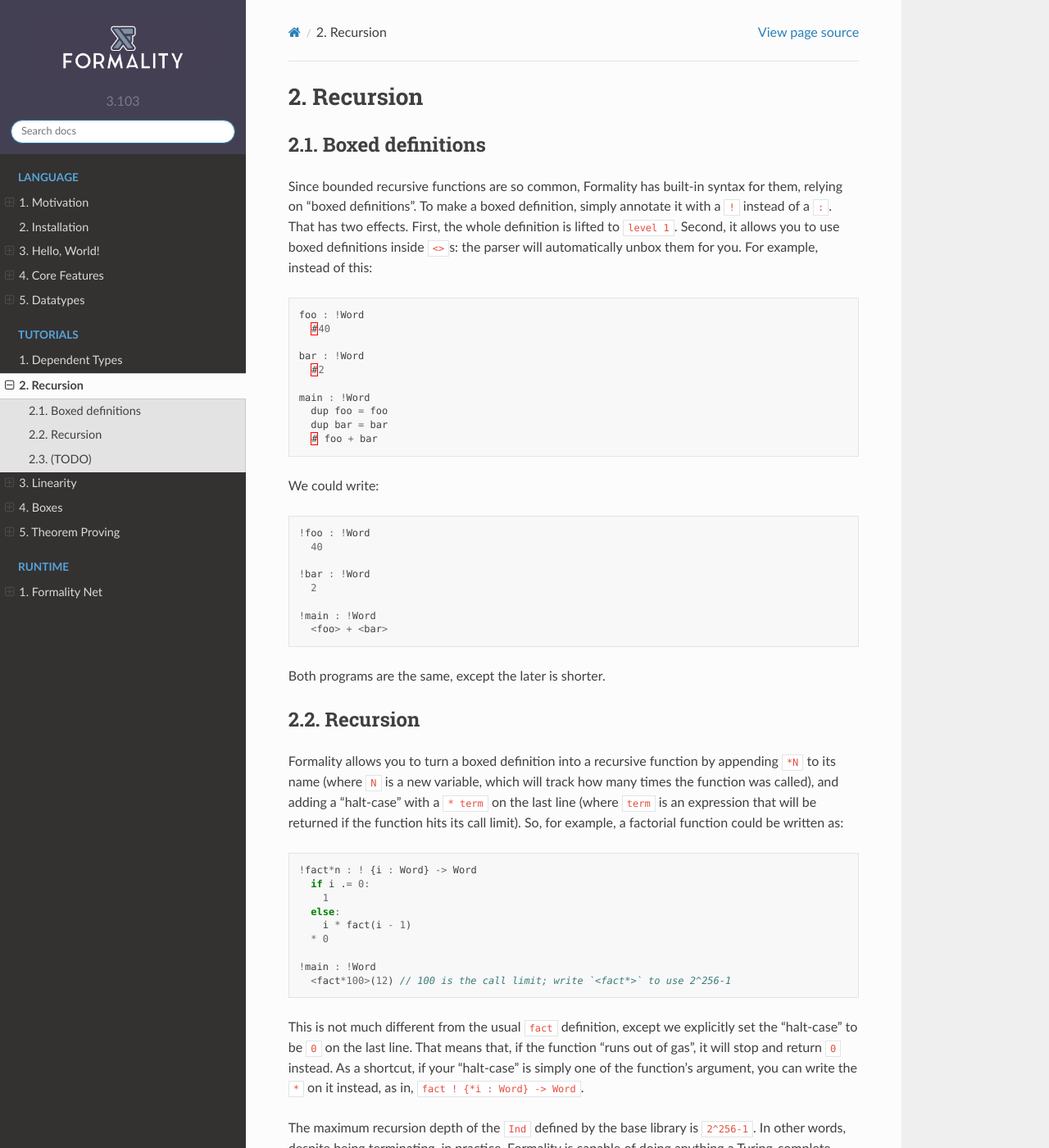
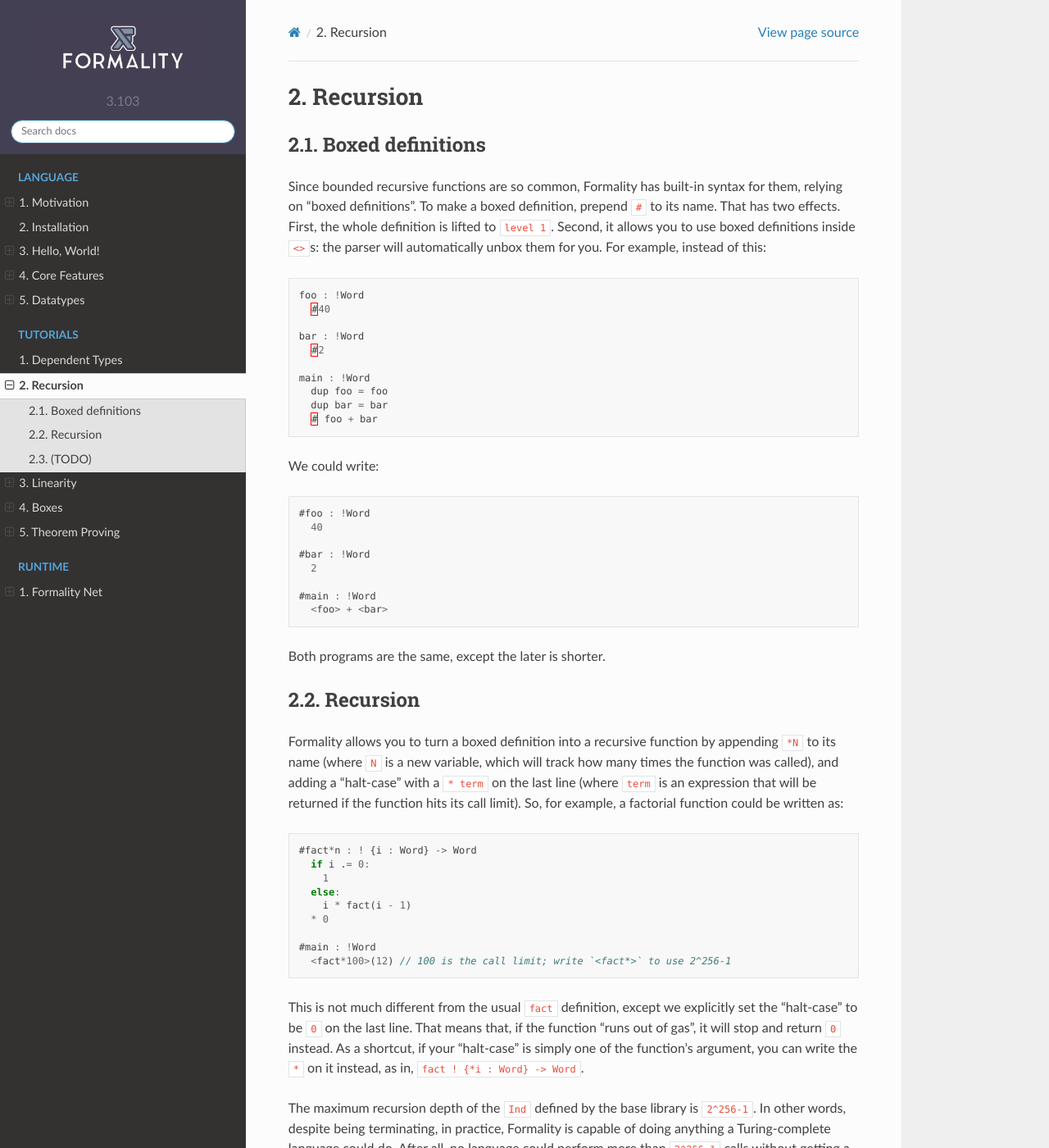
Before and after one commit to Soonad/docs.formality-lang.org, a Sphinx documentation site: the page built from docs/source/tutorials/Recursion.md, in a window 1280 px wide and 1400 px high. Shown: the whole window at 82% size. Built offline with Sphinx 7.4.7 and the Read the Docs theme 2.0.0, drawn with Linux system fonts in a browser that asks for light colours; pages that are not in the unit, such as notebooks, are missing from menus; some of the changed text lies outside the part shown.

Commit message:
Update to new boxed definition syntax

````diff
--- a/docs/source/tutorials/Recursion.md
+++ b/docs/source/tutorials/Recursion.md
@@ -2,7 +2,7 @@
 
 ## Boxed definitions
 
-Since bounded recursive functions are so common, Formality has built-in syntax for them, relying on "boxed definitions". To make a boxed definition, simply annotate it with a `!` instead of a `:`. That has two effects. First, the whole definition is lifted to `level 1`. Second, it allows you to use boxed definitions inside `<>`s: the parser will automatically unbox them for you. For example, instead of this:
+Since bounded recursive functions are so common, Formality has built-in syntax for them, relying on "boxed definitions". To make a boxed definition, prepend `#` to its name. That has two effects. First, the whole definition is lifted to `level 1`. Second, it allows you to use boxed definitions inside `<>`s: the parser will automatically unbox them for you. For example, instead of this:
 
 ```javascript
 foo : !Word
@@ -20,13 +20,13 @@ main : !Word
 We could write:
 
 ```javascript
-!foo : !Word
+#foo : !Word
   40
 
-!bar : !Word
+#bar : !Word
   2
 
-!main : !Word
+#main : !Word
   <foo> + <bar>
 ```
 
@@ -37,14 +37,14 @@ Both programs are the same, except the later is shorter.
 Formality allows you to turn a boxed definition into a recursive function by appending `*N` to its name (where `N` is a new variable, which will track how many times the function was called), and adding a "halt-case" with a `* term` on the last line (where `term` is an expression that will be returned if the function hits its call limit). So, for example, a factorial function could be written as:
 
 ```javascript
-!fact*n : ! {i : Word} -> Word
+#fact*n : ! {i : Word} -> Word
   if i .= 0:
     1
   else:
     i * fact(i - 1)
   * 0
 
-!main : !Word
+#main : !Word
   <fact*100>(12) // 100 is the call limit; write `<fact*>` to use 2^256-1
 ```
 
@@ -59,23 +59,23 @@ Cover things like:
 - Simple recursive functions and boxed definitions
 
     ```javascript
-    !double*N : !{case *n : Nat} -> Nat
+    #double*N : !{case *n : Nat} -> Nat
     | succ => succ(succ(double(n.pred)))
     | zero => zero
 
-    !double.example : !Nat
+    #double.example : !Nat
       <double*>(succ(zero))
     ```
 
 - Polymorphic recursive functions with level-0 parameters
 
     ```javascript
-    !map*N : {~A : Type, ~B : Type, f : !A -> B} -> ! {case list : List(A)} -> List(B)
+    #map*N : {~A : Type, ~B : Type, f : !A -> B} -> ! {case list : List(A)} -> List(B)
     | cons => cons(~B, f(list.head), map(list.tail))
     | nil  => nil(~B)
     * nil(~B)
 
-    !map.example : !List(Word)
+    #map.example : !List(Word)
       <map*(~Word, ~Word, #{x} x + 1)>(Word$[1,2,3,4])
     ```
 
@@ -90,7 +90,7 @@ Cover things like:
 
 ```javascript
 // ∀ n . n < n+1
-!less_than_succ*N : !{n : Nat, bound : Bound(n, N)} -> Less(n, succ(n))
+#less_than_succ*N : !{n : Nat, bound : Bound(n, N)} -> Less(n, succ(n))
   (case/Bound bound
   | bound_succ => {e}
     let r0 = cong_unstep(~i, ~N, ~e)
````
Also changed, not shown: docs/source/tutorials/Linearity.md (+1 -1 lines), docs/source/tutorials/Theorem-Proving.md (+6 -6 lines).
